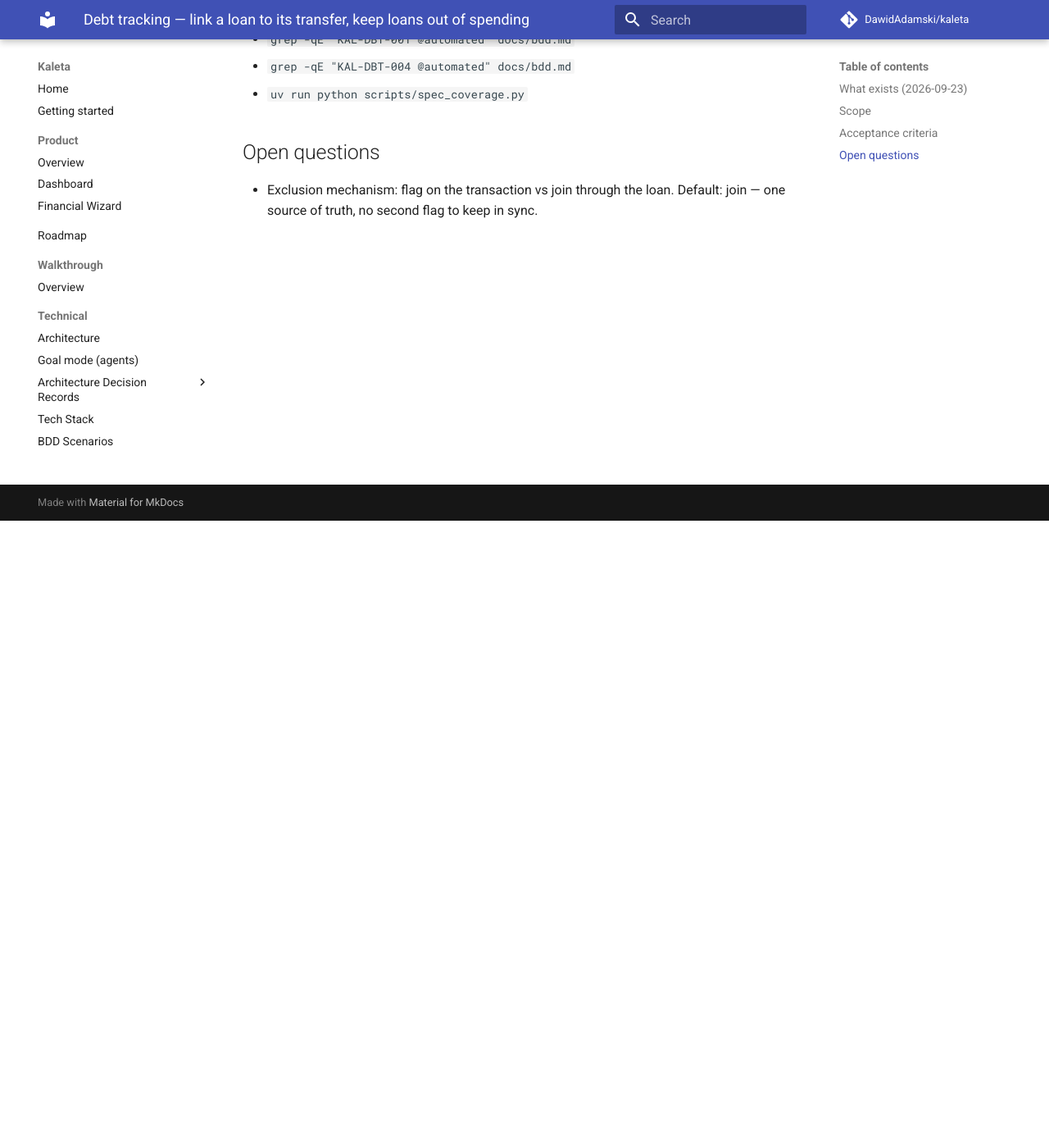
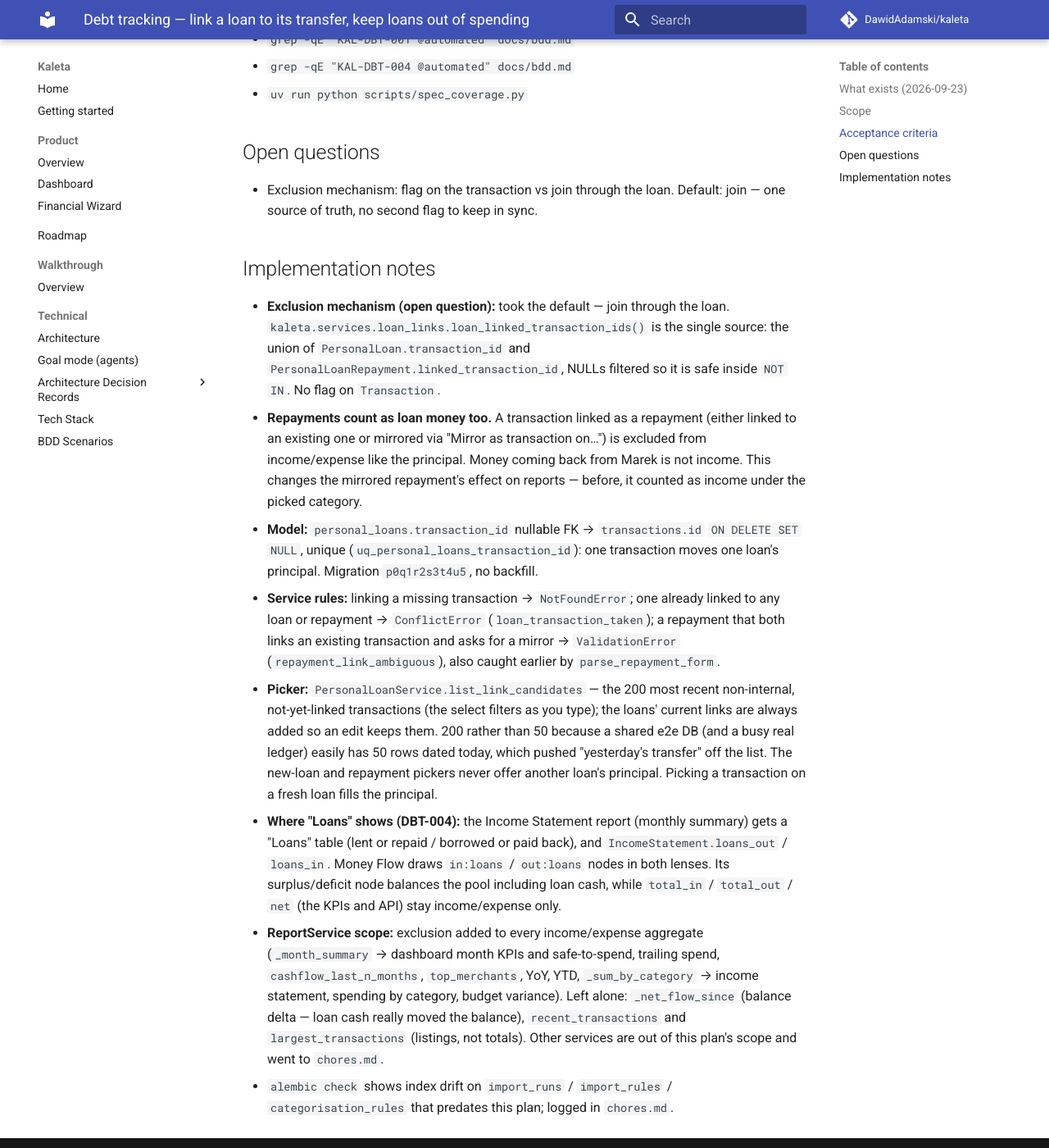
Before and after one commit to DawidAdamski/kaleta, an MkDocs documentation site: the page built from docs/plans/debts-ledger-link.md, in a window 1280 px wide and 1400 px high, scrolled down 765 px. Shown: the whole window at 82% size. Built offline with MkDocs 1.6.1 and Material for MkDocs 9.7.7, drawn with Linux system fonts in a browser that asks for light colours; comment, search, counter and statistics services are not loaded.

Commit message:
test(loans): cover ledger links and loans kept out of spending (KAL-DBT-001, KAL-DBT-004)
Retag both scenarios @automated, record implementation notes, log the
out-of-scope readers and alembic index drift in the chore inbox.

Co-Authored-By: Claude Opus 5.5 <noreply@anthropic.com>
Claude-Session: https://claude.ai/code/session_01G13kNHdWULrLSsKUgiuQjH

```diff
--- a/docs/plans/debts-ledger-link.md
+++ b/docs/plans/debts-ledger-link.md
@@ -39,3 +39,50 @@ Gap-closing plan for issue #14 (`KAL-DBT-001`, `KAL-DBT-004`), from
 
 - Exclusion mechanism: flag on the transaction vs join through the loan.
   Default: join — one source of truth, no second flag to keep in sync.
+
+## Implementation notes
+
+- **Exclusion mechanism (open question):** took the default — join through
+  the loan. `kaleta.services.loan_links.loan_linked_transaction_ids()` is the
+  single source: the union of `PersonalLoan.transaction_id` and
+  `PersonalLoanRepayment.linked_transaction_id`, NULLs filtered so it is safe
+  inside `NOT IN`. No flag on `Transaction`.
+- **Repayments count as loan money too.** A transaction linked as a
+  repayment (either linked to an existing one or mirrored via "Mirror as
+  transaction on…") is excluded from income/expense like the principal.
+  Money coming back from Marek is not income. This changes the mirrored
+  repayment's effect on reports — before, it counted as income under the
+  picked category.
+- **Model:** `personal_loans.transaction_id` nullable FK →
+  `transactions.id` `ON DELETE SET NULL`, unique
+  (`uq_personal_loans_transaction_id`): one transaction moves one loan's
+  principal. Migration `p0q1r2s3t4u5`, no backfill.
+- **Service rules:** linking a missing transaction → `NotFoundError`; one
+  already linked to any loan or repayment → `ConflictError`
+  (`loan_transaction_taken`); a repayment that both links an existing
+  transaction and asks for a mirror → `ValidationError`
+  (`repayment_link_ambiguous`), also caught earlier by
+  `parse_repayment_form`.
+- **Picker:** `PersonalLoanService.list_link_candidates` — the 200 most
+  recent non-internal, not-yet-linked transactions (the select filters as
+  you type); the loans' current links are always added so an edit keeps
+  them. 200 rather than 50 because a shared e2e DB (and a busy real ledger)
+  easily has 50 rows dated today, which pushed "yesterday's transfer" off
+  the list. The new-loan and repayment pickers never offer another loan's
+  principal. Picking a transaction on a fresh loan fills the principal.
+- **Where "Loans" shows (DBT-004):** the Income Statement report (monthly
+  summary) gets a "Loans" table (lent or repaid / borrowed or paid back),
+  and `IncomeStatement.loans_out` / `loans_in`. Money Flow draws `in:loans`
+  / `out:loans` nodes in both lenses. Its surplus/deficit node balances the
+  pool including loan cash, while `total_in` / `total_out` / `net` (the
+  KPIs and API) stay income/expense only.
+- **ReportService scope:** exclusion added to every income/expense
+  aggregate (`_month_summary` → dashboard month KPIs and safe-to-spend,
+  trailing spend, `cashflow_last_n_months`, `top_merchants`, YoY, YTD,
+  `_sum_by_category` → income statement, spending by category, budget
+  variance). Left alone: `_net_flow_since` (balance delta — loan cash really
+  moved the balance), `recent_transactions` and `largest_transactions`
+  (listings, not totals). Other services are out of this plan's scope and
+  went to `chores.md`.
+- `alembic check` shows index drift on `import_runs` / `import_rules` /
+  `categorisation_rules` that predates this plan; logged in `chores.md`.
```
Also changed, not shown: docs/bdd.md (+2 -2 lines), docs/plans/chores.md (+16 -0 lines), 4 other files.
